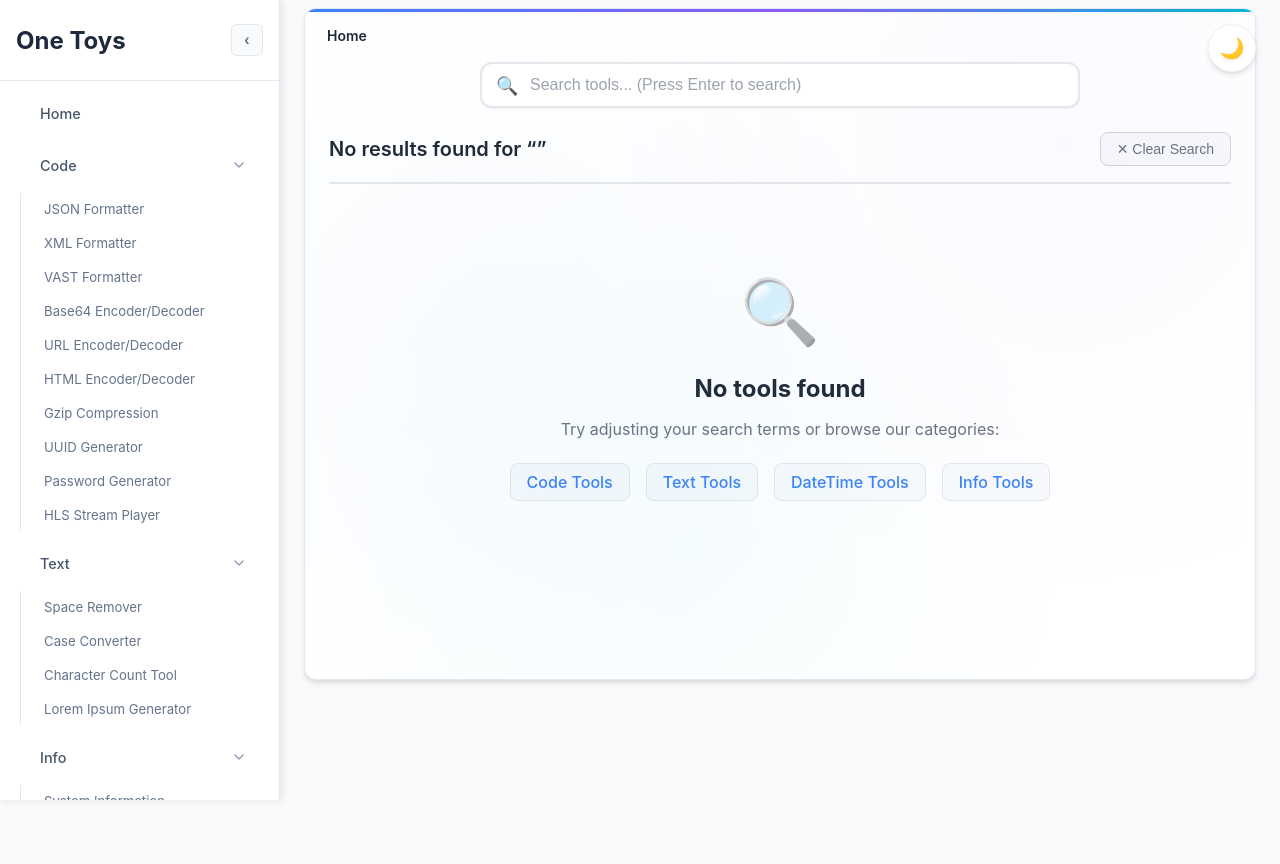
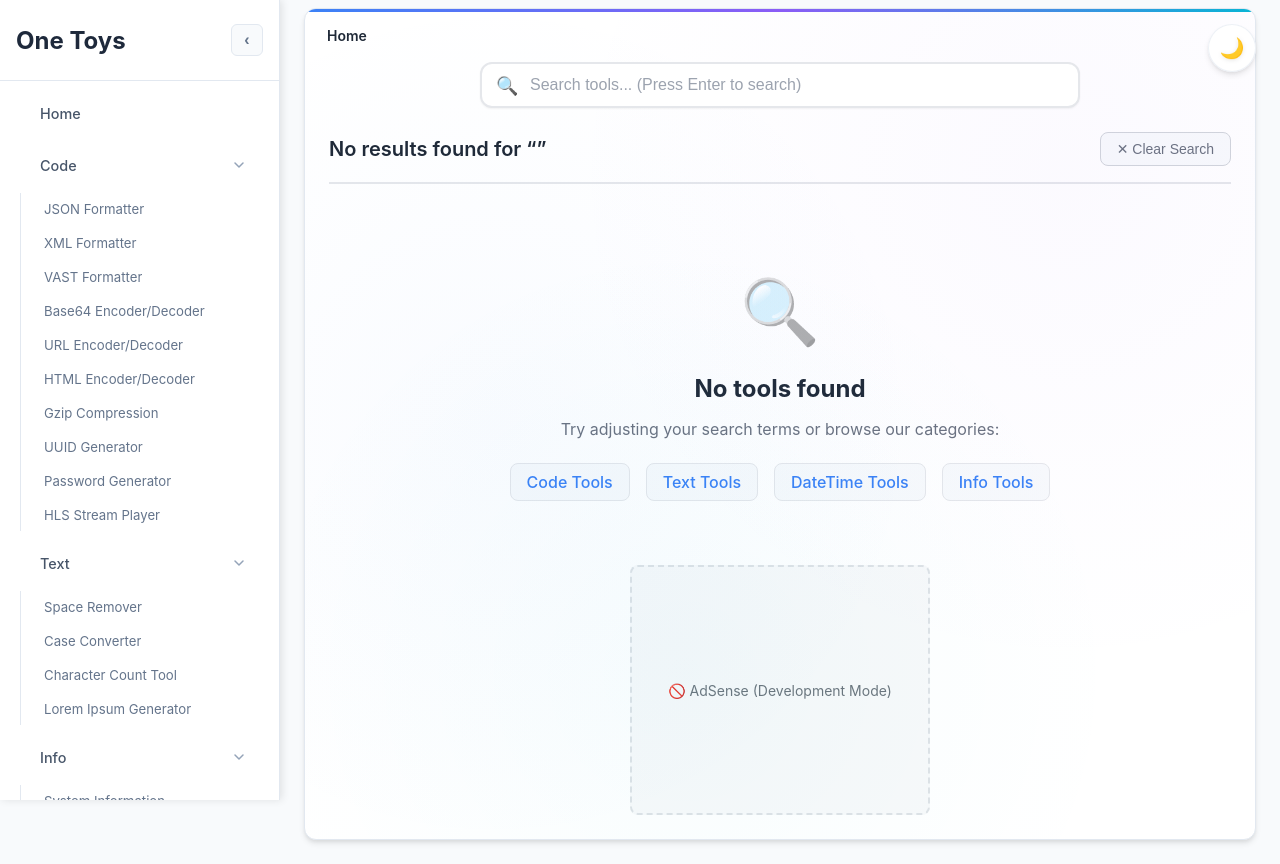
Before and after one commit to andy-lai-57blocks/one-toys-next, a Next.js app: page /search in a window 1280 px wide. Before the commit the page ends 800 px from the top, so only its background shows below. Built offline with nearby package versions, Linux system fonts and the light colour scheme.

Commit message:
feat: add ad placement to search results
- Added SimpleAdSSG component with data-ad-slot 6476193569
- Ad appears at bottom of both search results and no-results pages
- Consistent with existing ad component pattern

```diff
--- a/src/components/search/SearchResults.js
+++ b/src/components/search/SearchResults.js
@@ -2,6 +2,7 @@
 
 import React from 'react';
 import Link from 'next/link';
+import SimpleAdSSG from '../ads/SimpleAdSSG';
 
 const SearchResults = ({ results, query, onClear }) => {
   if (!results || results.length === 0) {
@@ -29,6 +30,11 @@ const SearchResults = ({ results, query, onClear }) => {
             </div>
           </div>
         </div>
+
+        {/* Ad placement at bottom of search results */}
+        <div className="search-results-ad">
+          <SimpleAdSSG adSlot="6476193569" />
+        </div>
       </div>
     );
   }
@@ -53,6 +59,11 @@ const SearchResults = ({ results, query, onClear }) => {
             query={query}
           />
         ))}
+      </div>
+
+      {/* Ad placement at bottom of search results */}
+      <div className="search-results-ad">
+        <SimpleAdSSG adSlot="6476193569" />
       </div>
     </div>
   );
```
